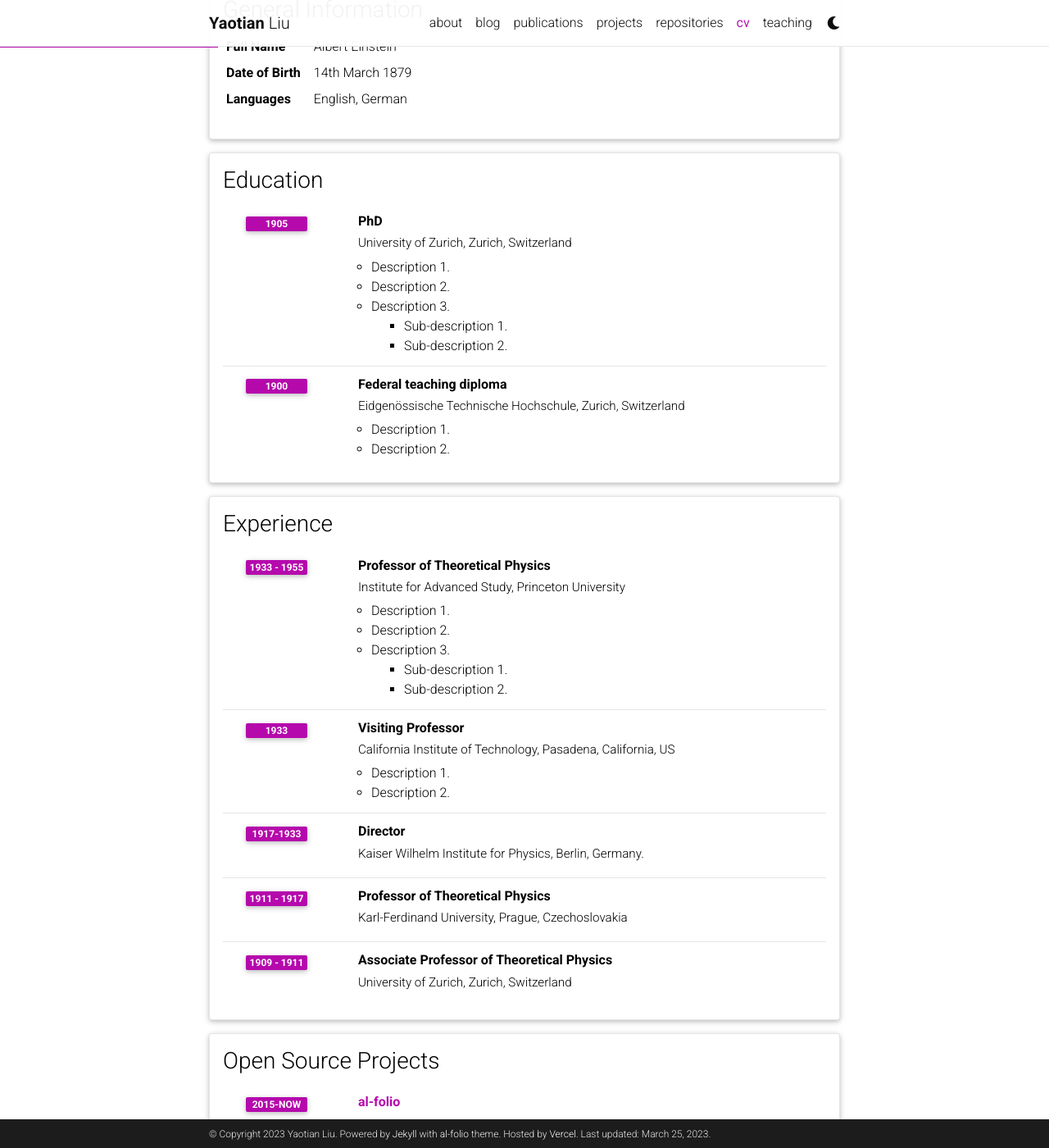
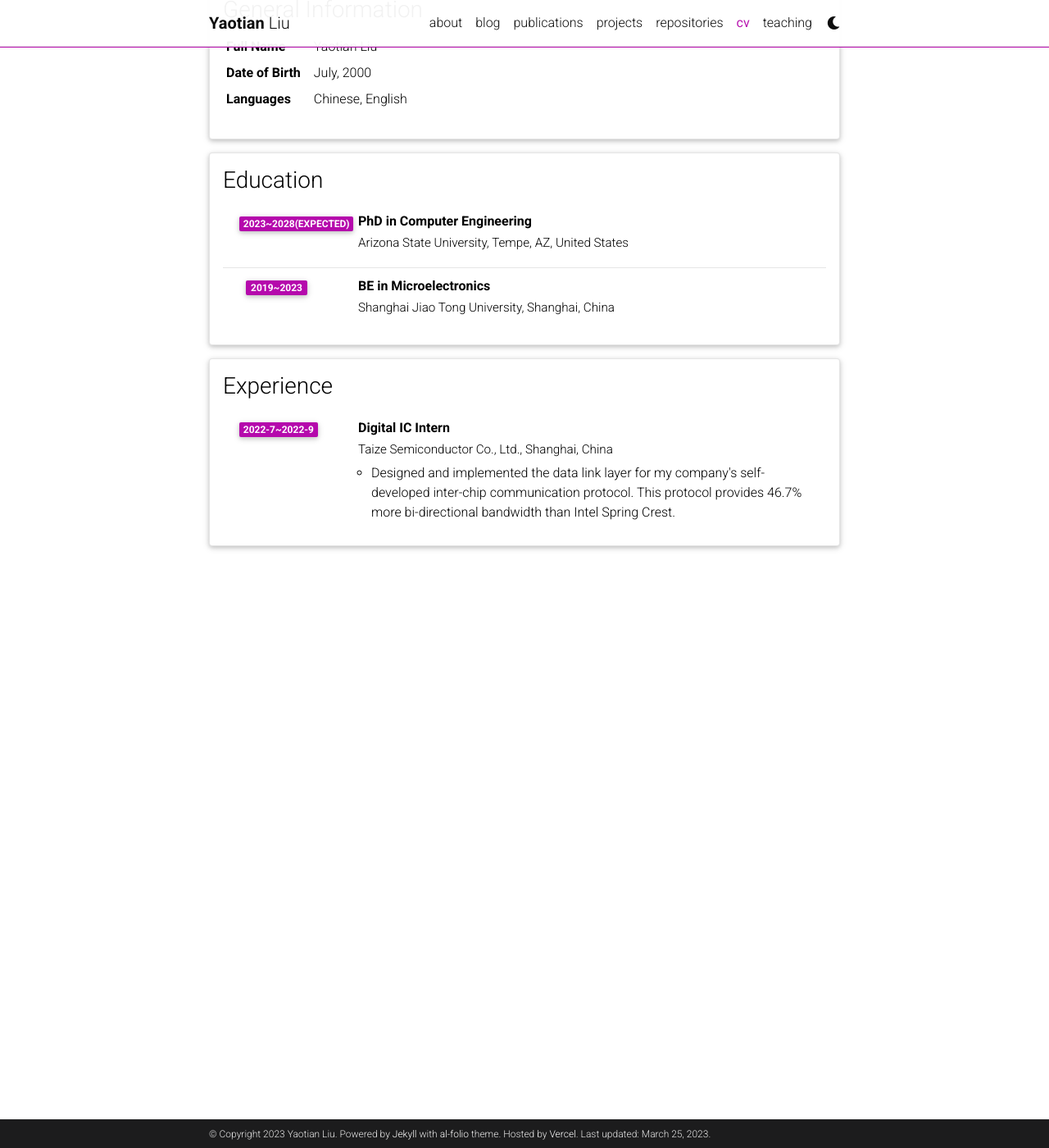
Before and after one commit to Yaotian-Liu/my-folio, a Jekyll site: the page built from _pages/cv.md, in a window 1280 px wide and 1400 px high, scrolled down 207 px. Shown: the whole window at 82% size. Built offline with Jekyll 4.4.1, drawn with Linux system fonts in a browser that asks for light colours; comment, search, counter and statistics services are not loaded; a style sheet for code colours, icons or effects is not loaded; some of the changed text lies outside the part shown.

Commit message:
update cv

```diff
--- a/_data/cv.yml
+++ b/_data/cv.yml
@@ -2,96 +2,72 @@
   type: map
   contents:
     - name: Full Name
-      value: Albert Einstein
+      value: Yaotian Liu
     - name: Date of Birth
-      value: 14th March 1879
+      value: July, 2000
     - name: Languages
-      value: English, German
+      value: Chinese, English
 
 - title: Education
   type: time_table
   contents:
-    - title: PhD
-      institution: University of Zurich, Zurich, Switzerland
-      year: 1905
-      description:
-        - Description 1.
-        - Description 2.
-        - title: Description 3.
-          contents:
-            - Sub-description 1.
-            - Sub-description 2.
-    - title: Federal teaching diploma
-      institution: Eidgenössische Technische Hochschule, Zurich, Switzerland
-      year: 1900
-      description:
-        - Description 1.
-        - Description 2.
+    - title: PhD in Computer Engineering
+      institution: Arizona State University, Tempe, AZ, United States
+      year: 2023~2028(expected)
+      # description:
+      #   - Description 1.
+      #   - Description 2.
+      #   - title: Description 3.
+      #     contents:
+      #       - Sub-description 1.
+      #       - Sub-description 2.
+    - title: BE in Microelectronics
+      institution: Shanghai Jiao Tong University, Shanghai, China
+      year: 2019~2023
+      # description:
+      #   - Description 1.
+      #   - Description 2.
 
 - title: Experience
   type: time_table
   contents:
-    - title: Professor of Theoretical Physics
-      institution: Institute for Advanced Study, Princeton University
-      year: 1933 - 1955
+    - title: Digital IC Intern
+      institution: Taize Semiconductor Co., Ltd., Shanghai, China
+      year: 2022-7~2022-9
       description:
-        - Description 1.
-        - Description 2.
-        - title: Description 3.
-          contents:
-            - Sub-description 1.
-            - Sub-description 2.
-    - title: Visiting Professor
-      institution: California Institute of Technology, Pasadena, California, US
-      year: 1933
-      description:
-        - Description 1.
-        - Description 2.
+        - Designed and implemented the data link layer for my company's self-developed inter-chip communication protocol. This protocol provides 46.7% more bi-directional bandwidth than Intel Spring Crest.
 
-    - title: Director
-      institution: Kaiser Wilhelm Institute for Physics, Berlin, Germany.
-      year: 1917-1933
+# - title: Open Source Projects
+#   type: time_table
+#   contents:
+#     - title: <a href="https://github.com/alshedivat/al-folio">al-folio</a>
+#       year: 2015-now
+#       description: A beautiful, simple, clean, and responsive Jekyll theme for academics.
 
-    - title: Professor of Theoretical Physics
-      institution: Karl-Ferdinand University, Prague, Czechoslovakia
-      year: 1911 - 1917
-      description:
+# - title: Honors and Awards
+#   type: time_table
+#   contents:
+#     - year: 1921
+#       items:
+#         - Nobel Prize in Physics
+#         - Matteucci Medal
+#     - year: 2029
+#       items:
+#         - Max Planck Medal
 
-    - title: Associate Professor of Theoretical Physics
-      institution: University of Zurich, Zurich, Switzerland
-      year: 1909 - 1911
+# - title: Academic Interests
+#   type: nested_list
+#   contents:
+#     - title: Topic 1.
+#       items:
+#         - Description 1.
+#         - Description 2.
+#     - title: Topic 2.
+#       items:
+#         - Description 1.
+#         - Description 2.
 
-- title: Open Source Projects
-  type: time_table
-  contents:
-    - title: <a href="https://github.com/alshedivat/al-folio">al-folio</a>
-      year: 2015-now
-      description: A beautiful, simple, clean, and responsive Jekyll theme for academics.
-
-- title: Honors and Awards
-  type: time_table
-  contents:
-    - year: 1921
-      items:
-        - Nobel Prize in Physics
-        - Matteucci Medal
-    - year: 2029
-      items:
-        - Max Planck Medal
-
-- title: Academic Interests
-  type: nested_list
-  contents:
-    - title: Topic 1.
-      items:
-        - Description 1.
-        - Description 2.
-    - title: Topic 2.
-      items:
-        - Description 1.
-        - Description 2.
-
-- title: Other Interests
-  type: list
-  contents:
-    - <u>Hobbies:</u> Hobby 1, Hobby 2, etc.
+# - title: Other Interests
+#   type: list
+#   contents:
+#     - <u>Hobbies:</u> Hobby 1, Hobby 2, etc.
```
